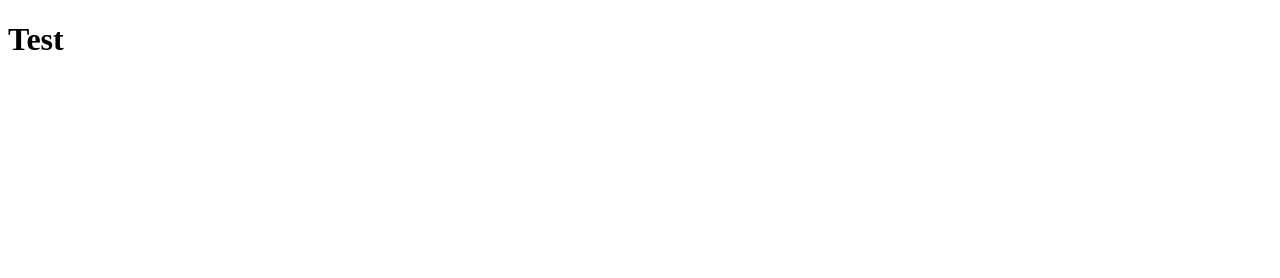
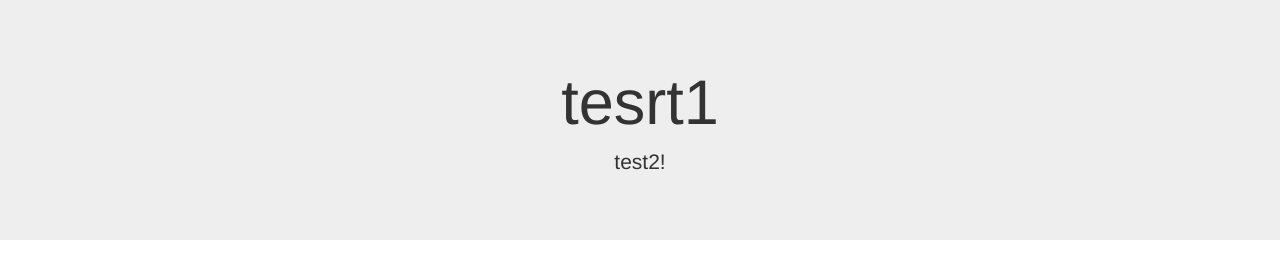
Before and after one commit to titans17576/titans17576.github.io, a plain HTML site: page index.html in a window 1280 px wide. Drawn offline with nearby package versions, Linux system fonts and the light colour scheme.

Commit message:
test boostrap
test boostrap

```diff
--- a/index.html
+++ b/index.html
@@ -1,9 +1,17 @@
 <!DOCTYPE html>
 <html>
 	<head>
-		<title>Test</title>
+        <title>Test</title>
+        <meta charset="utf-8">
+        <meta name="viewport" content="width=device-width, initial-scale=1">
+        <link rel="stylesheet" href="https://maxcdn.bootstrapcdn.com/bootstrap/3.4.1/css/bootstrap.min.css">
+        <script src="https://ajax.googleapis.com/ajax/libs/jquery/3.6.4/jquery.min.js"></script>
+        <script src="https://maxcdn.bootstrapcdn.com/bootstrap/3.4.1/js/bootstrap.min.js"></script>
     </head>
     <body>
-        <h1>Test</h1>
+        <div class="jumbotron text-center">
+            <h1>tesrt1</h1>
+            <p>test2!</p>
+        </div>
     </body>
 </html>
```
